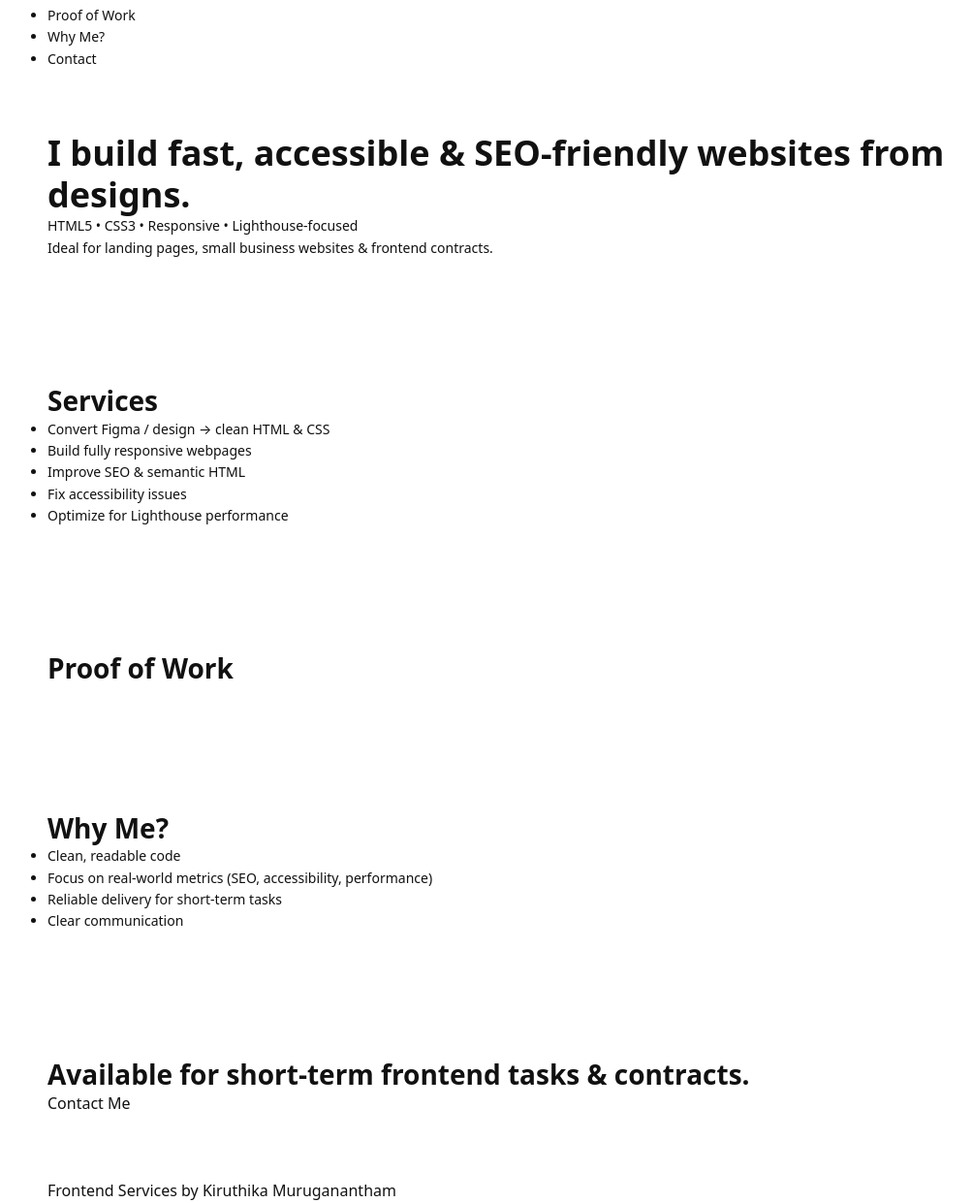
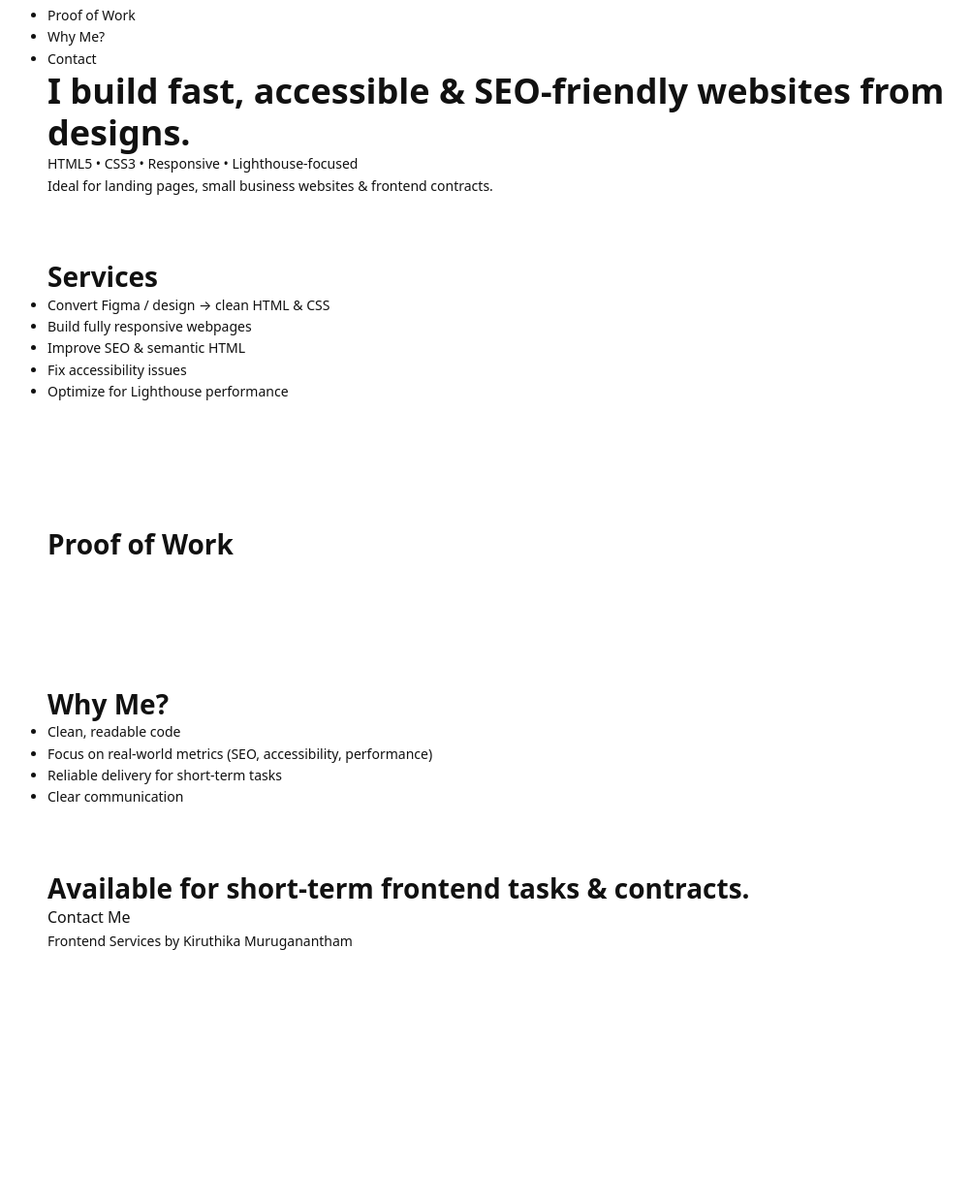
Before and after one commit to KiruthikaMKS1617/service-portfolio, a website: page index.html in a window 1280 px wide. Shown: the part 40-1281 px from the top of the page at 97% size, without its empty margins (57-1060 px from the left). After the commit the page ends 1022 px from the top, so only its background shows below. Drawn offline with Linux system fonts and the light colour scheme.

Commit message:
base html + layout/ setup

```diff
--- a/index.html
+++ b/index.html
@@ -11,12 +11,12 @@
     <link rel="stylesheet" href="/css/main.css" />
   </head>
   <body>
+    <header>
+      <nav class="nav">
         <div class="container">
-      <header aria-label="site-header">
-        <nav class="nav" aria-label="site-navigation">
           <ul class="nav__list">
             <li class="nav__item nav__item--logo">
-              <a href="#hero">Frontend Services</a>
+              <a href="#hero"><strong>Frontend Services</strong></a>
             </li>
             <li class="nav__item"><a href="#services">Services</a></li>
             <li class="nav__item">
@@ -25,9 +25,11 @@
             <li class="nav__item"><a href="#why-me">Why Me?</a></li>
             <li class="nav__item"><a href="#contact">Contact</a></li>
           </ul>
+        </div>
       </nav>
       <section class="hero" id="hero">
-          <h1 class="hero__heading hero__heading--large">
+        <div class="container">
+          <h1 class="hero__heading">
             I build fast, accessible & SEO-friendly websites from designs.
           </h1>
           <p class="hero__description">
@@ -37,10 +39,12 @@
             Ideal for landing pages, small business websites & frontend
             contracts.
           </p>
+        </div>
       </section>
     </header>
     <main>
-        <section class="services" id="services">
+      <section class="section services" id="services">
+        <div class="container">
           <h2 class="services__heading">Services</h2>
           <ul class="services__list">
             <li class="services__item">
@@ -51,12 +55,16 @@
             <li class="services__item">Fix accessibility issues</li>
             <li class="services__item">Optimize for Lighthouse performance</li>
           </ul>
+        </div>
       </section>
-        <section class="proof-of-work" id="proof-of-work">
+      <section class="section proof-of-work" id="proof-of-work">
+        <div class="container">
           <h2 class="proof__heading">Proof of Work</h2>
           <!-- Proof cards will be added here -->
+        </div>
       </section>
-        <section class="why-me" id="why-me">
+      <section class="section why-me" id="why-me">
+        <div class="container">
           <h2 class="why-me__heading">Why Me?</h2>
           <ul class="why-me__list">
             <li class="why-me__item">Clean, readable code</li>
@@ -66,15 +74,19 @@
             <li class="why-me__item">Reliable delivery for short-term tasks</li>
             <li class="why-me__item">Clear communication</li>
           </ul>
+        </div>
       </section>
       <section class="cta" id="contact">
+        <div class="container">
           <h2>Available for short-term frontend tasks & contracts.</h2>
           <a href="mailto:kiruthikamuruganantham@gmail.com">Contact Me</a>
+        </div>
       </section>
     </main>
-      <footer aria-label="site-footer">
-        Frontend Services by Kiruthika Muruganantham
+    <footer>
+      <div class="container">
+        <p>Frontend Services by Kiruthika Muruganantham</p>
+      </div>
     </footer>
-    </div>
   </body>
 </html>
--- a/scss/layout/_container.scss
+++ b/scss/layout/_container.scss
@@ -3,5 +3,5 @@
 .container {
   max-width: var.$max-width;
   margin-inline: auto;
-  padding-inline: var.$space-2;
+  padding-inline: var.$container-padding;
 }
--- a/scss/layout/_sections.scss
+++ b/scss/layout/_sections.scss
@@ -1,5 +1,5 @@
 @use "../base/variables" as var;
 
-section {
+.section {
   padding-block: var.$space-4;
 }
```
Also changed, not shown: css/main.css. Lines whose indentation alone changed are shown as unchanged.
